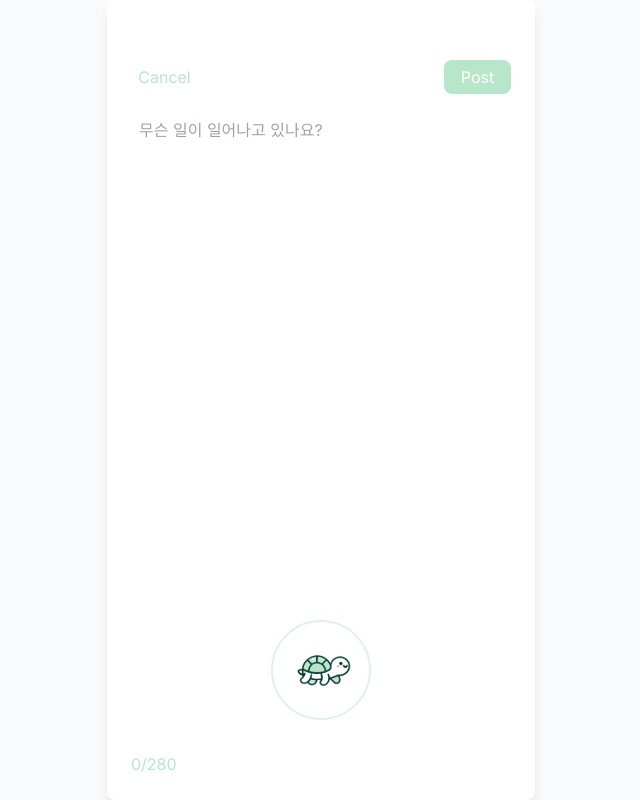
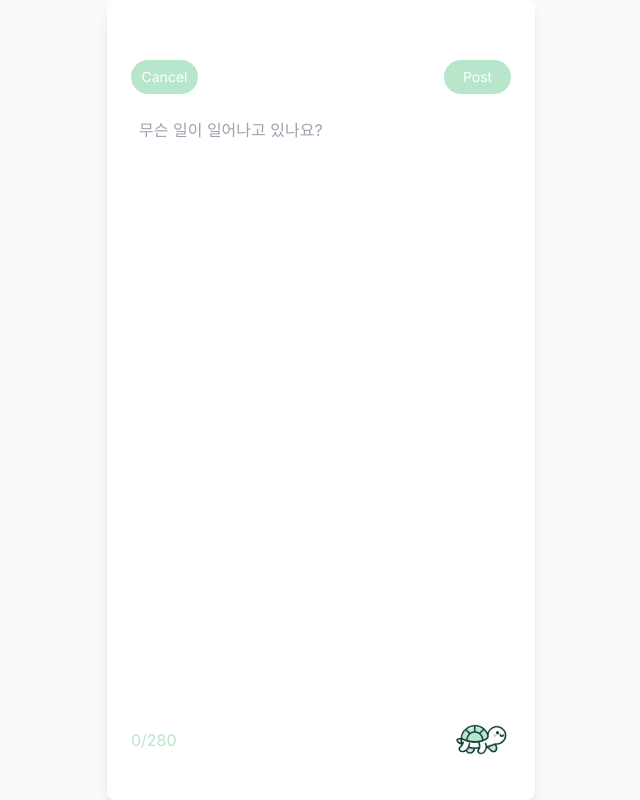
Before and after one commit to eunohhh/a03_godlife, a Next.js app: page /write in a window 1280 px wide. Shown: the whole page, without its empty margins (319-959 px from the left). Built offline with nearby package versions, Linux system fonts and the light colour scheme; no server answers.

Commit message:
[style] /write page.tsx: 버튼 호버, 이미지 업로드 버튼.svg -> turtle.svg로 대체

```diff
--- a/src/app/(providers)/(authenticated)/write/page.tsx
+++ b/src/app/(providers)/(authenticated)/write/page.tsx
@@ -34,7 +34,9 @@ export default function WritingPage() {
     if (error instanceof Error) {
       console.error(error.message);
     } else {
-            return showAlert("success", "게시물이 등록되었습니다.", () => router.push("/"));
+      return showAlert("success", "게시물이 등록되었습니다.", () =>
+        router.push("/")
+      );
     }
   };
 
@@ -59,22 +61,15 @@ export default function WritingPage() {
           <button
             onClick={() => router.back()}
             type="button"
-                        className="text-turtleGreen hover:bg-green-100 cursor-pointer w-[67px] h-[34px] rounded-lg"
+            className="w-[67px] h-[34px] bg-[#B7E6CB] text-white font-semi-bold text-sm py-0 px-1 rounded-full hover:bg-[#073A33] transition duration-300 ease-in-out flex items-center justify-center"
           >
             Cancel
           </button>
           <button
             type="submit"
-                        className="text-white bg-turtleGreen hover:bg-green-500 cursor-pointer w-[67px] h-[34px] rounded-lg"
+            className="w-[67px] h-[34px] bg-[#B7E6CB] text-white font-semi-bold text-sm py-0 px-1 rounded-full hover:bg-[#073A33] transition duration-300 ease-in-out flex items-center justify-center"
           >
             Post
-                        {/* <Image
-              src="/post_btn.svg"
-              alt="Post"
-              width={67}
-              height={34}
-              className="cursor-pointer"
-            /> */}
           </button>
         </div>
         <textarea
@@ -83,16 +78,11 @@ export default function WritingPage() {
           maxLength={280}
           onChange={handleChange}
         ></textarea>
-                <Image src="/big_logo.svg" alt="logo" width={100} height={100} className="mx-auto my-0" />
-                <div className="flex justify-between items-center mt-8">
-                    <div className="text-turtleGreen">{contents.length}/280</div>
-                    {/* <Image
-            src="/Image_upload_btn.svg"
-            alt="Image Uploader"
-            width={67}
-            height={34}
-            className="cursor-pointer"
-          /> */}
+        <div className="flex justify-between items-center mt-4 mb-4">
+          <div className="text-turtleGreen font-semi-bold">
+            {contents.length}/280
+          </div>
+          <Image src="/turtle.svg" alt="logo" width={60} height={60} />
         </div>
       </form>
     </div>
```
Lines whose indentation alone changed are shown as unchanged.
